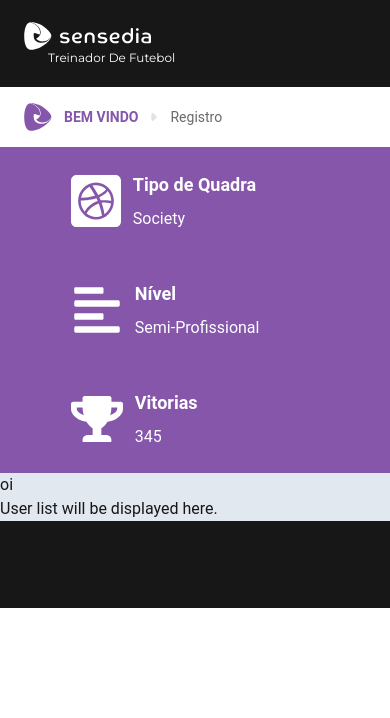
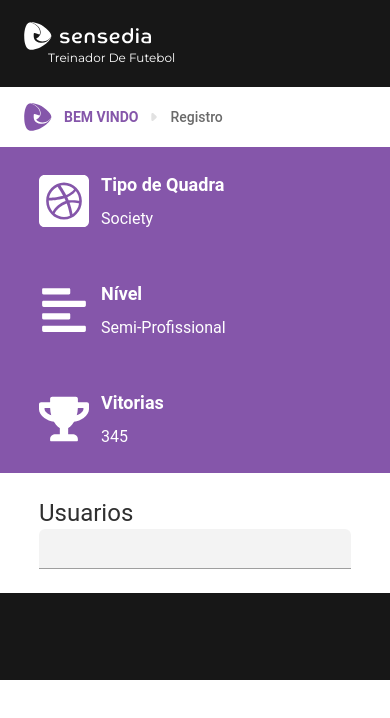
Before and after one commit to alysnnix/lab-football-coach, a Next.js app in the folder client/: page / in a window 390 px wide. Shown: the top 718 px of the page. Built offline with nearby package versions, Linux system fonts and the light colour scheme.

Commit message:
feat(client): update StatusBar and UserList components
- refactor `StatusBar` to improve layout and styling
- enhance `UserList` with proper structure and styling
- add CSS variables for better theming and responsiveness
- fix minor styling issues in `Header` component

```diff
--- a/client/src/app/(dash)/status-bar/index.tsx
+++ b/client/src/app/(dash)/status-bar/index.tsx
@@ -1,11 +1,11 @@
-import React from "react"
-import { data } from "./data"
+import React from "react";
+import { data } from "./data";
 
 type ItemProps = {
-  title: string
-  icon: React.ReactNode
-  value: string | number
-}
+  title: string;
+  icon: React.ReactNode;
+  value: string | number;
+};
 const Item = ({ title, icon, value }: ItemProps) => {
   return (
     <div className="flex gap-3 items-center text-white cursor-default">
@@ -15,15 +15,20 @@
         <span className="text-md">{value}</span>
       </div>
     </div>
-  )
-}
+  );
+};
 
 export const StatusBar = () => {
   return (
-    <div className="bg-ui-primary flex flex-col sm:flex-row gap-[49px] p-6 px-ui-dash-desktop">
+    <div className="bg-ui-primary flex flex-col lg:flex-row gap-[49px] p-6 px-ui-dash">
       {data.map((item) => (
-        <Item key={item.id} title={item.title} icon={<item.Icon />} value={item.value} />
+        <Item
+          key={item.id}
+          title={item.title}
+          value={item.value}
+          icon={<item.Icon className="w-[50px] h-[52px]" />}
+        />
       ))}
     </div>
-  )
-}
+  );
+};
--- a/client/src/app/(dash)/user-list/index.tsx
+++ b/client/src/app/(dash)/user-list/index.tsx
@@ -1,8 +1,10 @@
 export const UserList = () => {
   return (
-    <div>
-      <h1>oi</h1>
-      <p>User list will be displayed here.</p>
+    <div className="px-ui-dash py-6 bg-ui-background">
+      <h2 className="text-2xl text-ui-gray-100">Usuarios</h2>
+      <div className="h-[40px] bg-ui-accent rounded-t-sm border-b border-ui-gray-medium-light">
+        <input type="text" className="h-full w-full border-none outline-none px-3" />
+      </div>
     </div>
   );
 };
--- a/client/src/app/globals.css
+++ b/client/src/app/globals.css
@@ -8,7 +8,11 @@
   --ui-foreground: #171717;
   --ui-primary: #8556aa;
   --ui-tertiary: #3d3d3d;
+  --ui-accent: #3d3d3d0f;
   --ui-gray-100: #303030;
+  --ui-gray-medium-light: #9e9e9e;
+
+  --ui-spacing-dash: 18.16%;
 
   /* Shadcn */
   --radius: 0.625rem;
@@ -51,8 +55,10 @@
   --color-ui-primary: var(--ui-primary);
   --color-ui-tertiary: var(--ui-tertiary);
   --color-ui-gray-100: var(--ui-gray-100);
+  --color-ui-accent: var(--ui-accent);
+  --color-ui-gray-medium-light: var(--ui-gray-medium-light);
 
-  --spacing-ui-dash-desktop: 18.16%;
+  --spacing-ui-dash: var(--ui-spacing-dash);
   --font-montserrat: "Montserrat", sans-serif;
 
   /* Shadcn */
@@ -160,3 +166,9 @@
     @apply bg-background text-foreground;
   }
 }
+
+@media (max-width: 1024px) {
+  :root {
+    --ui-spacing-dash: 10%;
+  }
+}
--- a/client/src/components/layout/header/index.tsx
+++ b/client/src/components/layout/header/index.tsx
@@ -33,7 +33,7 @@
 
 export const Header = () => {
   return (
-    <header>
+    <header className="bg-ui-background">
       <MarkBar />
       <div className="px-6 flex items-center py-4">
         <div className="flex items-center gap-3">
@@ -42,7 +42,7 @@
             Bem vindo
           </p>
           <DividerArrow />
-          <p className="text-[#6A6A6A] font-medoim text-sm">Registro</p>
+          <p className="text-[#6A6A6A] font-medium text-sm">Registro</p>
         </div>
       </div>
     </header>
```
